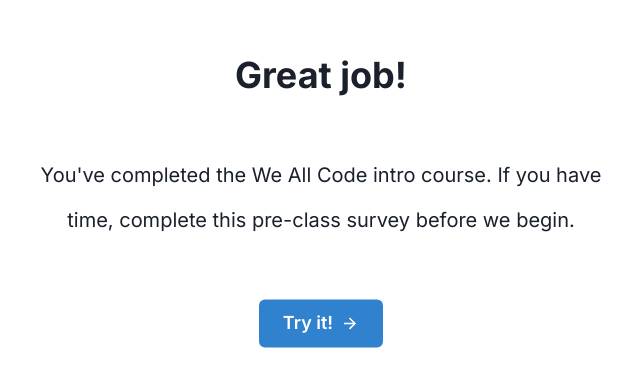
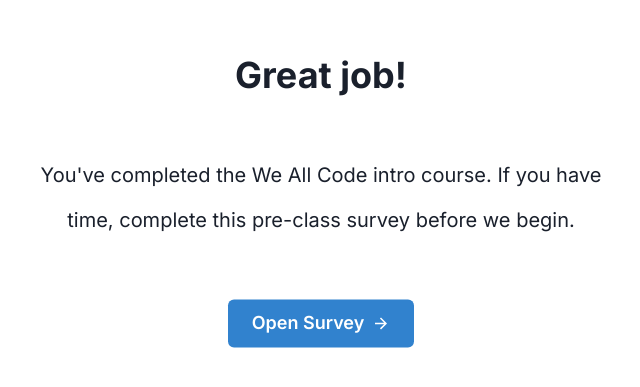
Before and after one commit to zachb1807/WeAllCode_Intro, a Next.js app: page /keyboard/other-keys in a window 1280 px wide. Shown: the part 199-586 px from the top of the page, without its empty margins (319-959 px from the left). Built offline with nearby package versions, Linux system fonts and the light colour scheme.

Commit message:
Change survey button text

```diff
--- a/app/keyboard/other-keys/page.tsx
+++ b/app/keyboard/other-keys/page.tsx
@@ -28,7 +28,7 @@
         </Text>
         <Box h='14' />
         <Link href="https://wac.fyi/survey">
-          <Button colorScheme="blue" size="lg" rightIcon={<ArrowForwardIcon />}>Try it!</Button>
+          <Button colorScheme="blue" size="lg" rightIcon={<ArrowForwardIcon />}>Open Survey</Button>
         </Link>
 
       </Container>
```
